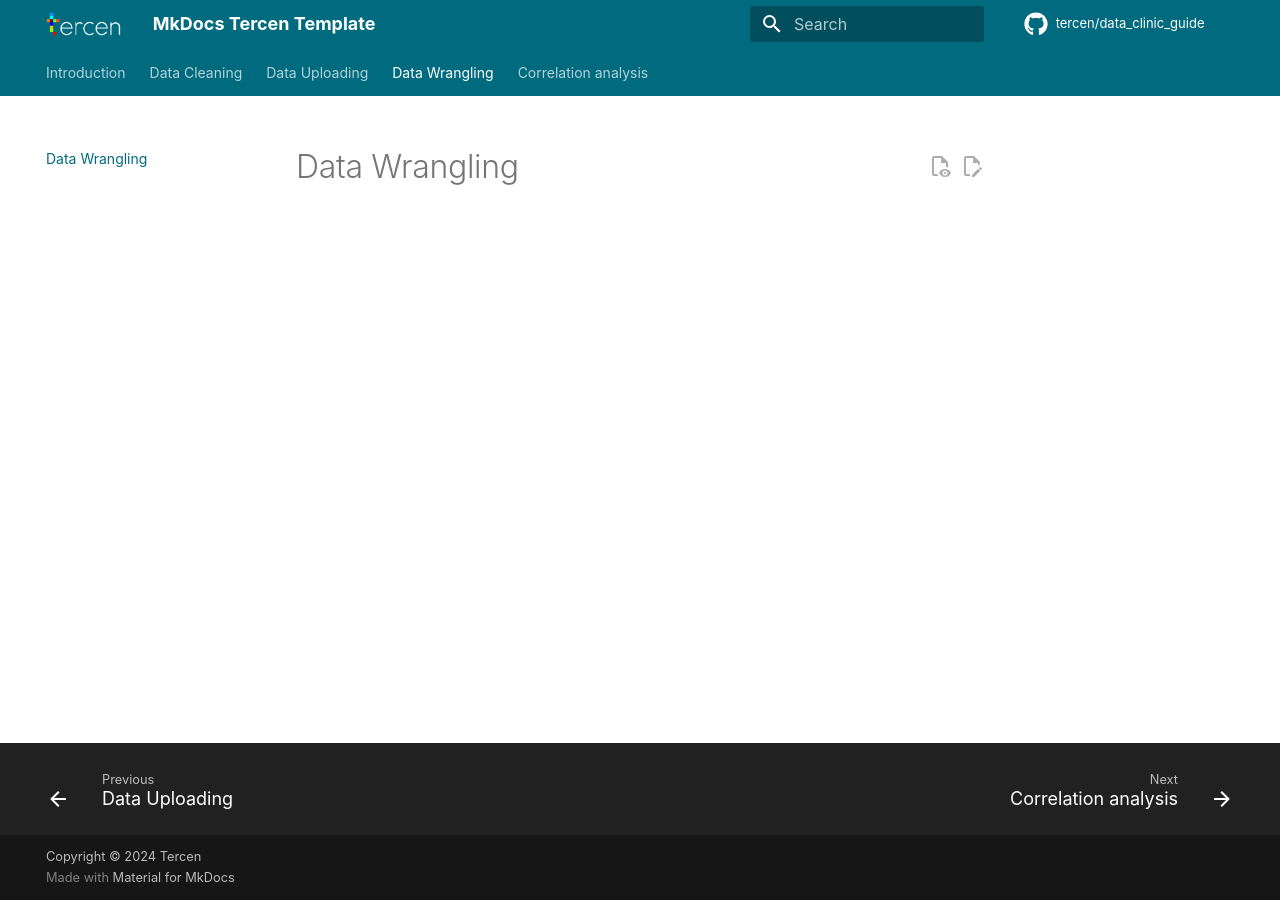
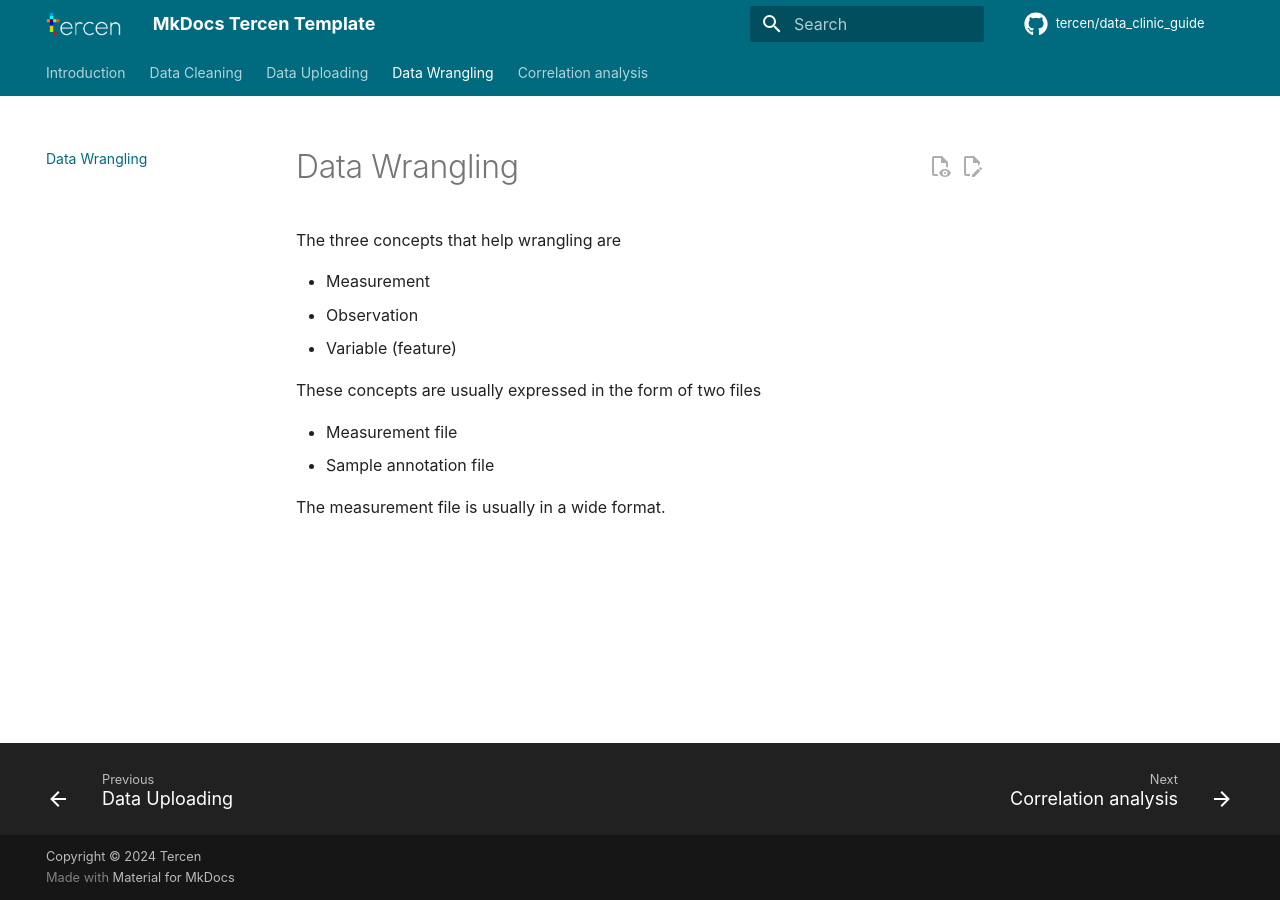
Before and after one commit to tercen/data_clinic_guide, an MkDocs documentation site: the page built from docs/03_data_wrangling.md, in a window 1280 px wide. Built offline with MkDocs 1.6.1 and Material for MkDocs 9.7.7, drawn with Linux system fonts in a browser that asks for light colours; comment, search, counter and statistics services are not loaded; the version menu is left out.

Commit message:
Update 03_data_wrangling.md

```diff
--- a/docs/03_data_wrangling.md
+++ b/docs/03_data_wrangling.md
@@ -1 +1,14 @@
 # Data Wrangling
+
+The three concepts that help wrangling are
+
+* Measurement
+* Observation
+* Variable (feature)
+
+These concepts are usually expressed in the form of two files
+
+* Measurement file
+* Sample annotation file
+
+The measurement file is usually in a wide format.
```
